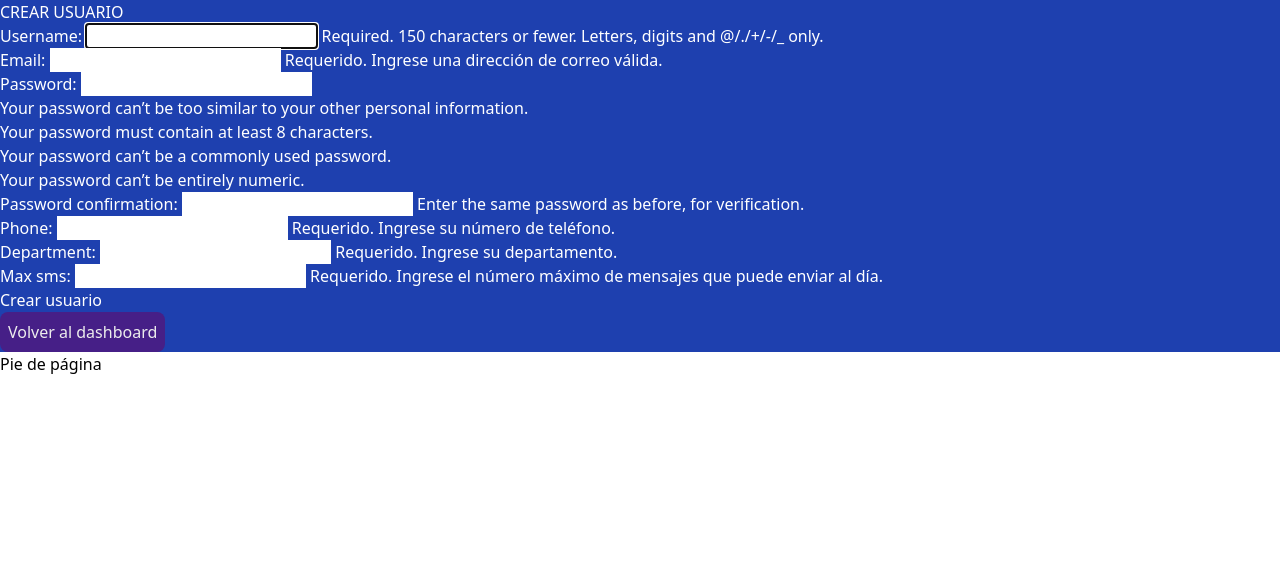
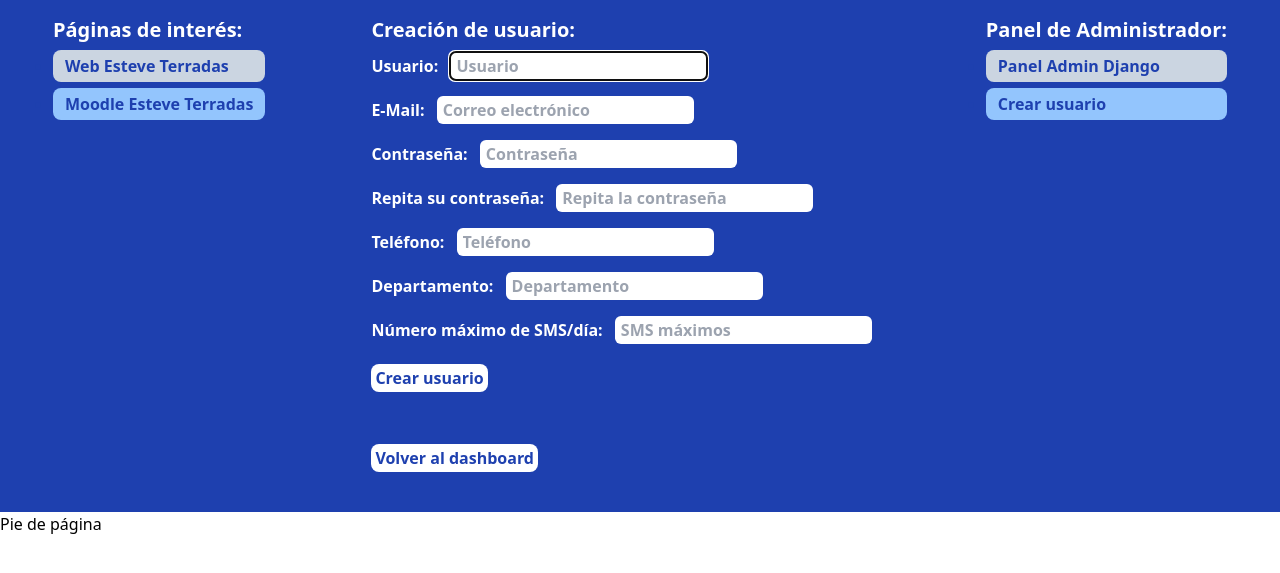
Before and after one commit to pvalls4/yeastar, a Django app: page /createuser/ in a window 1280 px wide. Shown: the part 170-743 px from the top of the page. Run offline with Django 4.2, Linux system fonts and the light colour scheme; the visitor is signed in with stand-in values (Sample User, id 1); some libraries are stand-ins or nearby versions.

Commit message:
More styling

```diff
--- a/yeastarieti/forms.py
+++ b/yeastarieti/forms.py
@@ -1,5 +1,7 @@
 from django import forms
 from django.contrib.auth.forms import UserCreationForm, UserChangeForm, AuthenticationForm
+from django.forms import Widget
+from django.core.validators import MinLengthValidator, MaxLengthValidator
 from .models import *
 # from .models import CustomUser
 
@@ -21,8 +23,8 @@ class LoginForm(AuthenticationForm):
 # myfield = forms.CharField(widget=forms.TextInput(attrs={'class': 'myfieldclass'}))
 
 class MessageForm(forms.ModelForm):
-    text = forms.CharField(widget=forms.TextInput(attrs={'class': 'm-3 p-0.5 text-blue-800 rounded-md placeholder:font-italic', 'placeholder':'Escribe tu SMS aquí...'}))
-    receiver = forms.CharField(widget=forms.TextInput(attrs={'type': 'number', 'max_length':'9','class': 'p-0.5 text-blue-800 rounded-md placeholder:font-italic', 'placeholder':'Escribe el número destino.'}))
+    text = forms.CharField(label='Mensaje', widget=forms.TextInput(attrs={'class': 'm-3 p-0.5 px-1 text-blue-800 rounded-md placeholder:font-italic', 'placeholder':'Escribe tu SMS aquí...'}))
+    receiver = forms.CharField(label='Destinatario', max_length="9", widget=forms.TextInput(attrs={'type': 'number','class': 'p-0.5 px-1 text-blue-800 rounded-md placeholder:font-italic', 'placeholder':'Escribe el número destino.'}))
 
     def clean_my_field(self):
         data = self.cleaned_data['receiver']
@@ -34,10 +36,30 @@ class MessageForm(forms.ModelForm):
         fields = ['text', 'receiver']
 
 class CreateUserForm(UserCreationForm):
-    email = forms.EmailField(max_length=254, help_text='Requerido. Ingrese una dirección de correo válida.')
-    phone = forms.CharField(max_length=9, help_text='Requerido. Ingrese su número de teléfono.')
-    department = forms.CharField(max_length=100, help_text='Requerido. Ingrese su departamento.')
-    max_sms = forms.IntegerField(help_text='Requerido. Ingrese el número máximo de mensajes que puede enviar al día.')
+    email = forms.EmailField(label="E-Mail", max_length=254, widget=forms.EmailInput(attrs={'class': 'm-2 p-0.5 px-1.5 text-blue-800 rounded-md placeholder:font-italic', 'placeholder':'Correo electrónico', 'title': 'Ingrese una dirección de correo válida.'}))
+    phone = forms.IntegerField(label="Teléfono",validators=[MinLengthValidator(9), MaxLengthValidator(9)],  widget=forms.TextInput(attrs={'class': 'm-2 p-0.5 px-1.5 text-blue-800 rounded-md placeholder:font-italic', 'placeholder':'Teléfono', 'title': 'Ingrese su número de teléfono.'}))
+    department = forms.CharField(label="Departamento", max_length=100,  widget=forms.TextInput(attrs={'class': 'm-2 p-0.5 px-1.5 text-blue-800 rounded-md placeholder:font-italic', 'placeholder':'Departamento', 'title': 'Ingrese el departamento al que pertenece.'}))
+    max_sms = forms.IntegerField(label="Número máximo de SMS/día",  widget=forms.TextInput(attrs={'class': 'm-2 p-0.5 px-1.5 text-blue-800 rounded-md placeholder:font-italic', 'placeholder':'SMS máximos', 'title': 'Ingrese el número máximo de mensajes que puede enviar al día.'}))
+
+    def __init__(self, *args, **kwargs):
+        super().__init__(*args, **kwargs)
+        self.fields['username'].label = 'Usuario'
+        self.fields['username'].widget.attrs['class'] = 'm-2 p-0.5 px-1.5 text-blue-800 rounded-md placeholder:font-italic'
+        self.fields['username'].widget.attrs['placeholder'] = 'Usuario'
+        self.fields['username'].widget.attrs['title'] = 'Ingrese su nombre de usuario.'
+        self.fields['username'].help_text = ''
+
+        self.fields['password1'].label = 'Contraseña'
+        self.fields['password1'].widget.attrs['class'] = 'm-2 p-0.5 px-1.5 text-blue-800 rounded-md placeholder:font-italic'
+        self.fields['password1'].widget.attrs['placeholder'] = 'Contraseña'
+        self.fields['password1'].widget.attrs['title'] = 'Ingrese su contraseña.'
+        self.fields['password1'].help_text = ''
+
+        self.fields['password2'].label = 'Repita su contraseña'
+        self.fields['password2'].widget.attrs['class'] = 'm-2 p-0.5 px-1.5 text-blue-800 rounded-md placeholder:font-italic'
+        self.fields['password2'].widget.attrs['placeholder'] = 'Repita la contraseña'
+        self.fields['password2'].widget.attrs['title'] = 'Ingrese de nuevo su contraseña.'
+        self.fields['password2'].help_text = ''
 
     class Meta:
         model = User
--- /dev/null
+++ b/yeastarieti/templates/admin_panel.html
@@ -0,0 +1,20 @@
+
+<div>
+    <p class="font-bold text-xl mt-4">Panel de Administrador:</p>
+    {% if user.is_staff or user.is_superuser %}
+        <ul class="list-disc text-blue-800 font-bold">
+            <li class="bg-slate-300 rounded-lg my-1.5">
+                <a href="/admin" class="block px-3 py-1">
+                    Panel Admin Django
+                </a>
+            </li>
+            <li class="bg-blue-300 rounded-lg my-1.5">
+                <a href="/createuser" class="block px-3 py-1">
+                    Crear usuario
+                </a>
+            </li>
+        </ul>
+    {% else %}
+        <p class="px-3 py-1 text-blue-800 font-bold bg-slate-300 rounded-lg my-1.5">No eres Administrador</p>
+    {% endif %}
+</div>
--- a/yeastarieti/templates/create_user.html
+++ b/yeastarieti/templates/create_user.html
@@ -1,11 +1,20 @@
-{% extends 'base.html' %}
+{% extends "base.html" %}
 
 {% block content %}
-  <h2>CREAR USUARIO</h2>
-  <form method="post">
-    {% csrf_token %}
-    {{ form.as_p }}
-    <button type="submit">Crear usuario</button>
-  </form>
-  <button class="rounded-lg p-2 bg-[#461f87] text-[#ededed]" onclick="location.href='/'">Volver al dashboard</button>
+<div class="flex justify-around">
+    {% include 'sites.html' %}
+
+    <div class="justify-center">
+        <H2 class="font-bold text-xl mt-4">Creación de usuario:</H2>
+        <form class="font-bold" method="POST" action="">
+            {% csrf_token %}
+            {{ form.as_p }}
+            <button  class=" font-bold rounded-lg p-0.5 px-1 bg-white text-blue-800 mt-3 mb-10" type="submit">Crear usuario</button>
+        </form>
+
+        <button  class=" font-bold rounded-lg p-0.5 px-1 bg-white text-blue-800 mt-3 mb-10" onclick="location.href='/'">Volver al dashboard</button>
+    </div>
+
+    {% include 'admin_panel.html' %}
+</div>
 {% endblock %}
--- a/yeastarieti/templates/home.html
+++ /dev/null
@@ -1,6 +0,0 @@
-{% extends "base.html" %}
-
-{% block content %}
-    <h2>Bienvenido a IETI Message Center</h2>
-    <p>Contenido de la página de inicio...</p>
-{% endblock %}
--- a/yeastarieti/templates/login.html
+++ b/yeastarieti/templates/login.html
@@ -9,6 +9,6 @@
             {{ form.as_p }}
         </div>
 
-        <input class="rounded-lg p-2 bg-white text-blue-800 mb-5 font-bold" type="submit" name="submit" value="Iniciar sesión">
+        <button class=" font-bold rounded-lg p-0.5 bg-white text-blue-800 mt-2 mb-10" type="submit">Iniciar sesión</button>
     </form>
     {% endblock %}
--- /dev/null
+++ b/yeastarieti/templates/sites.html
@@ -0,0 +1,16 @@
+<div>
+    <p class="font-bold text-xl mt-4">Páginas de interés:</p>
+    <ul class="list-disc text-blue-800 font-bold">
+        <li class="bg-slate-300 rounded-lg my-1.5">
+            <a href="https://www.iesesteveterradas.cat/" class="block px-3 py-1">
+                Web Esteve Terradas
+            </a>
+        </li>
+        <li class="bg-blue-300 rounded-lg my-1.5">
+            <a href="https://moodle.esteveterradas.cat/" class="block px-3 py-1">
+                Moodle Esteve Terradas
+            </a>
+        </li>
+    </ul>
+
+</div>
```
Also changed, not shown: yeastarieti/templates/dashboard.html (+5 -22 lines).
